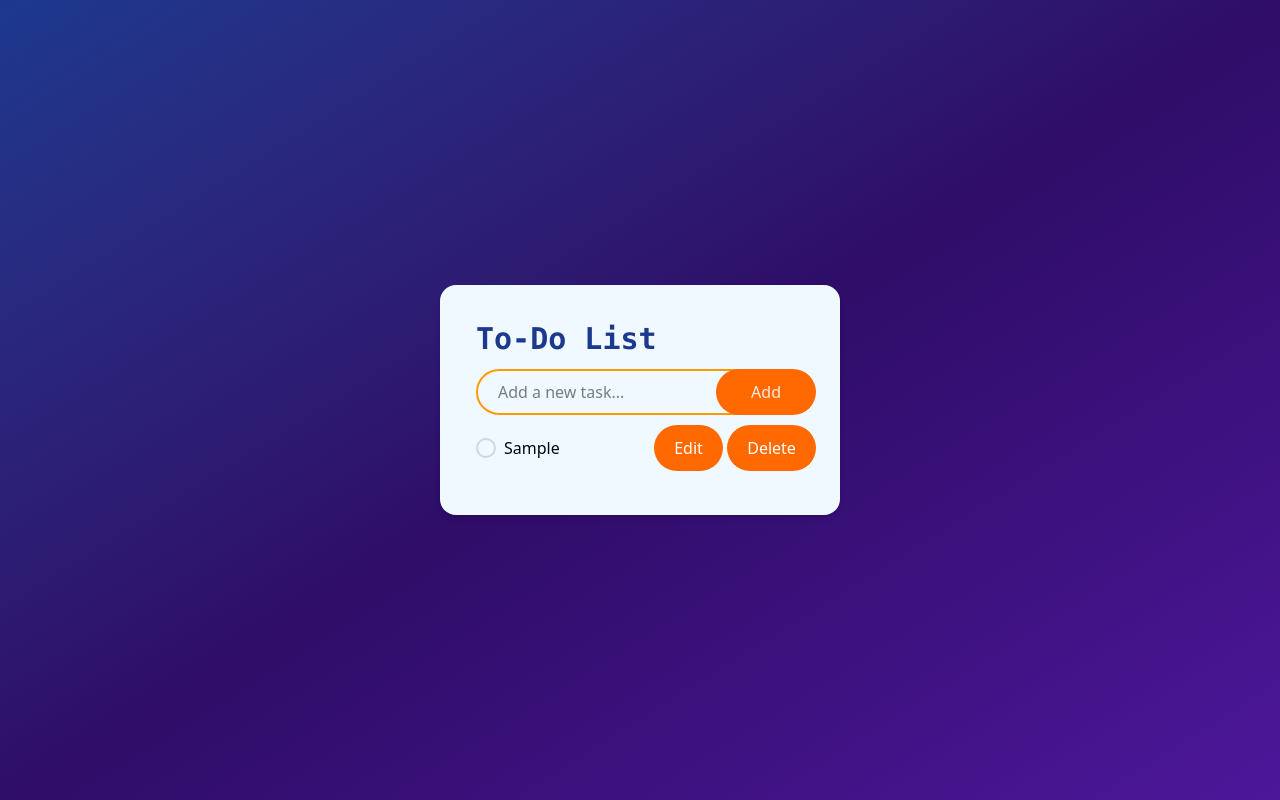
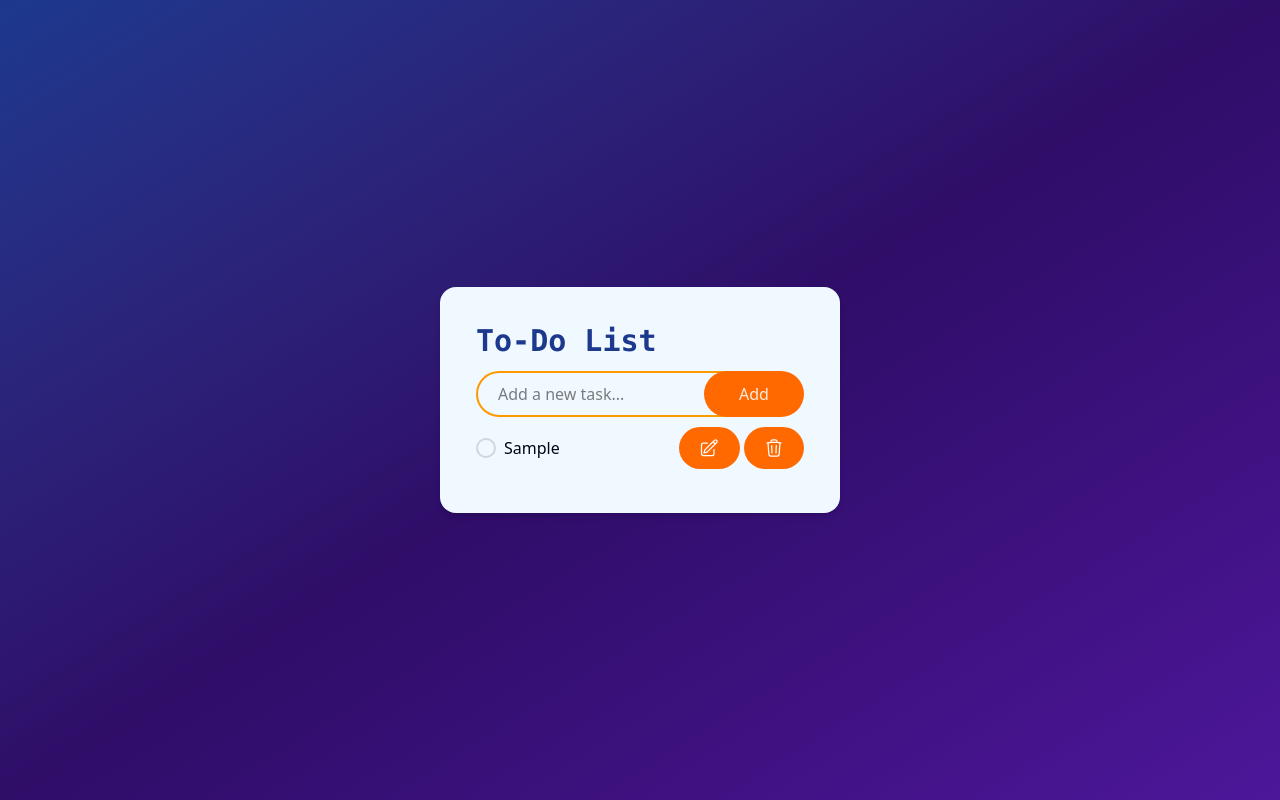
Before and after one commit to syHoang23/todolist-react, a React (Vite) app: page / in a window 1280 px wide. Both pictures are taken after typing "Sample" into the empty fields and a click on the button "Add". Built offline with nearby package versions, Linux system fonts and the light colour scheme.

Commit message:
update icon

```diff
--- a/src/Component2/Card.jsx
+++ b/src/Component2/Card.jsx
@@ -33,7 +33,11 @@ export default function Card({ key, id, value, onDelete }) {
                     <>
                         <div className="flex items-center justify-between mb-1 w-full">
                             <Input value={input} onChange={onChange} onSave={onSave}/>
-                            <button className='text-white px-3 py-1 rounded bg-orange-500 hover:bg-orange-700' onClick={handleClickSave}>Save</button>
+                            <button className='text-white px-3 py-1 rounded bg-orange-500 hover:bg-orange-700' onClick={handleClickSave}>
+                                <svg xmlns="http://www.w3.org/2000/svg" fill="none" viewBox="0 0 24 24" strokeWidth={1.5} stroke="currentColor" className="size-5">
+                                    <path strokeLinecap="round" strokeLinejoin="round" d="m7.49 12-3.75 3.75m0 0 3.75 3.75m-3.75-3.75h16.5V4.499" />
+                                </svg>
+                            </button>
                         </div>
                     </>
                 ) : (
@@ -63,13 +67,17 @@ export default function Card({ key, id, value, onDelete }) {
                                 className="text-white px-3 py-1 rounded bg-orange-500 hover:bg-orange-700"
                                 onClick={handleClickEdit}
                                 >
-                                Edit
+                                <svg xmlns="http://www.w3.org/2000/svg" fill="none" viewBox="0 0 24 24" strokeWidth={1.5} stroke="currentColor" className="size-5">
+                                    <path strokeLinecap="round" strokeLinejoin="round" d="m16.862 4.487 1.687-1.688a1.875 1.875 0 1 1 2.652 2.652L10.582 16.07a4.5 4.5 0 0 1-1.897 1.13L6 18l.8-2.685a4.5 4.5 0 0 1 1.13-1.897l8.932-8.931Zm0 0L19.5 7.125M18 14v4.75A2.25 2.25 0 0 1 15.75 21H5.25A2.25 2.25 0 0 1 3 18.75V8.25A2.25 2.25 0 0 1 5.25 6H10" />
+                                </svg>
                                 </button>
                                 <button
                                 className="text-white px-3 py-1 rounded bg-orange-500 hover:bg-orange-700"
                                 onClick={handleClickDelete}
                                 >
-                                Delete
+                                <svg xmlns="http://www.w3.org/2000/svg" fill="none" viewBox="0 0 24 24" strokeWidth={1.5} stroke="currentColor" className="size-5">
+                                    <path strokeLinecap="round" strokeLinejoin="round" d="m14.74 9-.346 9m-4.788 0L9.26 9m9.968-3.21c.342.052.682.107 1.022.166m-1.022-.165L18.16 19.673a2.25 2.25 0 0 1-2.244 2.077H8.084a2.25 2.25 0 0 1-2.244-2.077L4.772 5.79m14.456 0a48.108 48.108 0 0 0-3.478-.397m-12 .562c.34-.059.68-.114 1.022-.165m0 0a48.11 48.11 0 0 1 3.478-.397m7.5 0v-.916c0-1.18-.91-2.164-2.09-2.201a51.964 51.964 0 0 0-3.32 0c-1.18.037-2.09 1.022-2.09 2.201v.916m7.5 0a48.667 48.667 0 0 0-7.5 0" />
+                                </svg>
                                 </button>
                             </div>
                             </div>
```
